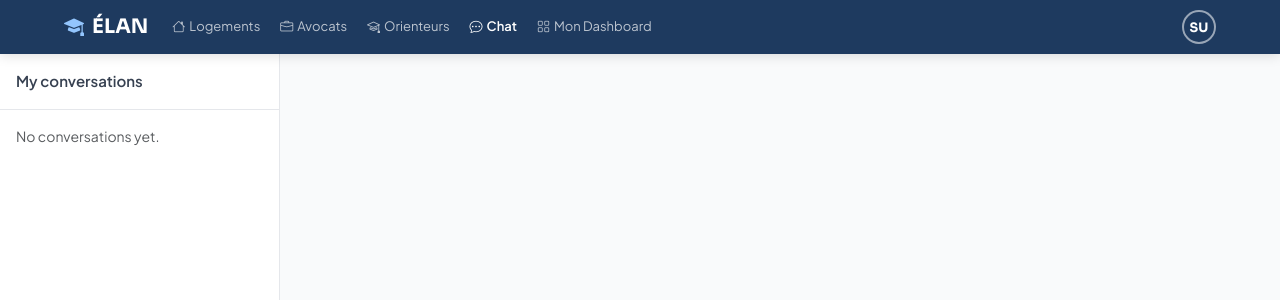
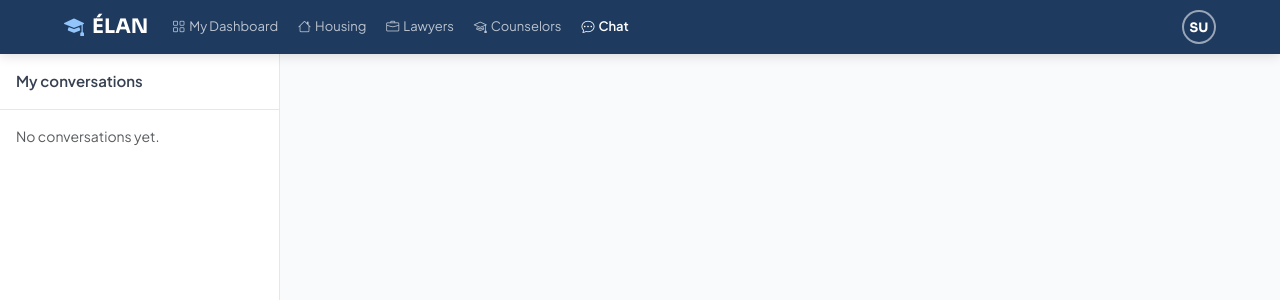
Before and after one commit to Salma-Mousaoui/plateforme-etudiants, a Django app: page /chat/ in a window 1280 px wide. Shown: the top 300 px of the page. Run offline with Django 5.2, Linux system fonts and the light colour scheme; the visitor is signed in with stand-in values (Sample User, id 1); data comes from the database, SQL or seed files in the repository; data that the repository does not hold is empty.

Commit message:
Navbar users : anglais + ordre + profil

```diff
--- a/templates/base.html
+++ b/templates/base.html
@@ -36,7 +36,7 @@
       <!-- STATE A: Auth page — logo only + back link, no nav, no login buttons -->
       <a href="{% url 'landing' %}" class="ms-auto text-decoration-none"
          style="padding:6px 14px;border-radius:7px;font-size:13px;color:#fff;border:1px solid rgba(255,255,255,.3);background:transparent;font-family:var(--font-body);">
-        <i class="bi bi-arrow-left me-1"></i>Retour à l'accueil
+        <i class="bi bi-arrow-left me-1"></i>Back to home
       </a>
 
     {% else %}
@@ -56,20 +56,25 @@
           {% if request.user.is_authenticated %}
 
             {% if request.user.role == 'student' %}
-              <!-- STATE C student: Logements | Avocats | Orienteurs | Chat | Mon Dashboard -->
+              {# ── STATE C student: My Dashboard | Housing | Lawyers | Counselors | Chat ── #}
+              <li class="nav-item">
+                <a class="nav-link elan-nav-link{% if current_page == 'student_dashboard' %} active{% endif %}" href="{% url 'student_dashboard' %}">
+                  <i class="bi bi-grid me-1"></i>My Dashboard
+                </a>
+              </li>
               <li class="nav-item">
                 <a class="nav-link elan-nav-link{% if current_page == 'listings' or current_page == 'listing-detail' %} active{% endif %}" href="{% url 'listings' %}">
-                  <i class="bi bi-house me-1"></i>Logements
+                  <i class="bi bi-house me-1"></i>Housing
                 </a>
               </li>
               <li class="nav-item">
                 <a class="nav-link elan-nav-link{% if current_page == 'lawyers' or current_page == 'pro-detail' %} active{% endif %}" href="{% url 'lawyers' %}">
-                  <i class="bi bi-briefcase me-1"></i>Avocats
+                  <i class="bi bi-briefcase me-1"></i>Lawyers
                 </a>
               </li>
               <li class="nav-item">
                 <a class="nav-link elan-nav-link{% if current_page == 'counselors' %} active{% endif %}" href="{% url 'counselors' %}">
-                  <i class="bi bi-mortarboard me-1"></i>Orienteurs
+                  <i class="bi bi-mortarboard me-1"></i>Counselors
                 </a>
               </li>
               <li class="nav-item">
@@ -77,60 +82,58 @@
                   <i class="bi bi-chat-dots me-1"></i>Chat
                 </a>
               </li>
-              <li class="nav-item">
-                <a class="nav-link elan-nav-link{% if current_page == 'student_dashboard' %} active{% endif %}" href="{% url 'student_dashboard' %}">
-                  <i class="bi bi-grid me-1"></i>Mon Dashboard
-                </a>
-              </li>
+              {# ── END STATE C student ── #}
 
             {% elif request.user.role == 'admin' %}
-              <!-- STATE C admin: Utilisateurs | Annonces | Signalements | Dashboard Admin -->
+              {# ── STATE C admin: Users | Listings | Reports | Admin Dashboard ── #}
               <li class="nav-item">
                 <a class="nav-link elan-nav-link{% if current_page == 'dashboard-users' %} active{% endif %}" href="{% url 'dashboard-users' %}">
-                  <i class="bi bi-people me-1"></i>Utilisateurs
+                  <i class="bi bi-people me-1"></i>Users
                 </a>
               </li>
               <li class="nav-item">
                 <a class="nav-link elan-nav-link{% if current_page == 'dashboard-listings' %} active{% endif %}" href="{% url 'dashboard-listings' %}">
-                  <i class="bi bi-card-list me-1"></i>Annonces
+                  <i class="bi bi-card-list me-1"></i>Listings
                 </a>
               </li>
               <li class="nav-item">
                 <a class="nav-link elan-nav-link{% if current_page == 'dashboard-reports' %} active{% endif %}" href="{% url 'dashboard-reports' %}">
-                  <i class="bi bi-flag me-1"></i>Signalements
+                  <i class="bi bi-flag me-1"></i>Reports
                 </a>
               </li>
               <li class="nav-item">
                 <a class="nav-link elan-nav-link{% if current_page == 'dashboard' %} active{% endif %}"
                    href="{% url 'dashboard' %}"
                    style="color:#F59E0B !important;">
-                  <i class="bi bi-shield-check me-1"></i>Dashboard Admin
+                  <i class="bi bi-shield-check me-1"></i>Admin Dashboard
                 </a>
               </li>
+              {# ── END STATE C admin ── #}
 
             {% elif request.user.role == 'lawyer' or request.user.role == 'orientation' %}
-              <!-- STATE C lawyer/orientation: Mon Profil | Mes Messages | Mon Dashboard -->
+              {# ── STATE C lawyer/orientation: My Profile | Messages | My Dashboard ── #}
               <li class="nav-item">
                 <a class="nav-link elan-nav-link{% if current_page == 'profil' %} active{% endif %}" href="{% url 'profil' %}">
-                  <i class="bi bi-person me-1"></i>Mon Profil
+                  <i class="bi bi-person me-1"></i>My Profile
                 </a>
               </li>
               <li class="nav-item">
                 <a class="nav-link elan-nav-link{% if current_page == 'chat-list' or current_page == 'private-chat' or current_page == 'group-chat' %} active{% endif %}" href="{% url 'chat-list' %}">
-                  <i class="bi bi-chat-dots me-1"></i>Mes Messages
+                  <i class="bi bi-chat-dots me-1"></i>Messages
                 </a>
               </li>
               <li class="nav-item">
                 <a class="nav-link elan-nav-link{% if current_page == 'pro_dashboard' %} active{% endif %}" href="{% url 'pro_dashboard' %}">
-                  <i class="bi bi-person-badge me-1"></i>Mon Dashboard
+                  <i class="bi bi-person-badge me-1"></i>My Dashboard
                 </a>
               </li>
+              {# ── END STATE C lawyer/orientation ── #}
 
             {% elif request.user.role == 'housing' %}
-              <!-- STATE C housing: Mes Annonces | Messages | Mon Dashboard -->
+              {# ── STATE C housing: My Listings | Messages | My Dashboard ── #}
               <li class="nav-item">
                 <a class="nav-link elan-nav-link{% if current_page == 'my-listings' or current_page == 'create-listing' %} active{% endif %}" href="{% url 'my-listings' %}">
-                  <i class="bi bi-building me-1"></i>Mes Annonces
+                  <i class="bi bi-building me-1"></i>My Listings
                 </a>
               </li>
               <li class="nav-item">
@@ -140,34 +143,36 @@
               </li>
               <li class="nav-item">
                 <a class="nav-link elan-nav-link{% if current_page == 'housing_dashboard' %} active{% endif %}" href="{% url 'housing_dashboard' %}">
-                  <i class="bi bi-grid me-1"></i>Mon Dashboard
+                  <i class="bi bi-grid me-1"></i>My Dashboard
                 </a>
               </li>
+              {# ── END STATE C housing ── #}
 
             {% endif %}
 
           {% else %}
-            <!-- STATE B: logged-out visitor — Logements | Avocats | Orienteurs | Communauté -->
+            {# ── STATE B: logged-out visitor — Housing | Lawyers | Counselors | Community ── #}
             <li class="nav-item">
               <a class="nav-link elan-nav-link{% if current_page == 'listings' %} active{% endif %}" href="{% url 'listings' %}">
-                <i class="bi bi-house me-1"></i>Logements
+                <i class="bi bi-house me-1"></i>Housing
               </a>
             </li>
             <li class="nav-item">
               <a class="nav-link elan-nav-link{% if current_page == 'lawyers' %} active{% endif %}" href="{% url 'lawyers' %}">
-                <i class="bi bi-briefcase me-1"></i>Avocats
+                <i class="bi bi-briefcase me-1"></i>Lawyers
               </a>
             </li>
             <li class="nav-item">
               <a class="nav-link elan-nav-link{% if current_page == 'counselors' %} active{% endif %}" href="{% url 'counselors' %}">
-                <i class="bi bi-mortarboard me-1"></i>Orienteurs
+                <i class="bi bi-mortarboard me-1"></i>Counselors
               </a>
             </li>
             <li class="nav-item">
               <a class="nav-link elan-nav-link{% if current_page == 'chat-list' %} active{% endif %}" href="{% url 'chat-list' %}">
-                <i class="bi bi-people me-1"></i>Communauté
+                <i class="bi bi-people me-1"></i>Community
               </a>
             </li>
+            {# ── END STATE B visitor ── #}
 
           {% endif %}
         </ul>
@@ -176,37 +181,39 @@
         <div class="d-flex align-items-center gap-2 mt-2 mt-lg-0">
 
           {% if not request.user.is_authenticated %}
-            <!-- STATE B: auth buttons -->
+            {# ── STATE B: auth buttons ── #}
             <a href="{% url 'login' %}" class="text-decoration-none"
                style="padding:6px 14px;border-radius:7px;font-size:13px;color:#fff;border:1px solid rgba(255,255,255,.3);background:transparent;font-family:var(--font-body);white-space:nowrap;">
-              Connexion
+              Log In
             </a>
             <a href="{% url 'register' %}" class="text-decoration-none"
                style="padding:6px 14px;border-radius:7px;font-size:13px;color:var(--elan-navy);background:#fff;font-weight:600;font-family:var(--font-body);white-space:nowrap;">
-              S'inscrire
+              Sign Up
             </a>
 
           {% else %}
-            <!-- STATE C: avatar circle (34px, Sora, initials) + dropdown -->
+            {# ── STATE C: avatar circle + dropdown ── #}
             <div class="dropdown">
               <button type="button" class="elan-avatar-btn"
-                      data-bs-toggle="dropdown" aria-expanded="false" aria-label="Mon compte">
+                      data-bs-toggle="dropdown" aria-expanded="false"
+                      aria-label="My account">
                 {{ request.user.first_name|slice:":1"|upper }}{{ request.user.last_name|slice:":1"|upper }}
               </button>
               <ul class="dropdown-menu dropdown-menu-end elan-dd">
                 <li>
                   <a class="dropdown-item" href="{% url 'profil' %}">
-                    <i class="bi bi-person me-2"></i>Mon Profil
+                    <i class="bi bi-person me-2"></i>My Profile
                   </a>
                 </li>
                 <li><hr class="dropdown-divider"></li>
                 <li>
-                  <a class="dropdown-item" href="{% url 'logout' %}">
-                    <i class="bi bi-box-arrow-right me-2"></i>Déconnexion
+                  <a class="dropdown-item text-danger" href="{% url 'logout' %}">
+                    <i class="bi bi-box-arrow-right me-2"></i>Logout
                   </a>
                 </li>
               </ul>
             </div>
+            {# ── END STATE C avatar dropdown ── #}
 
           {% endif %}
         </div>
```
